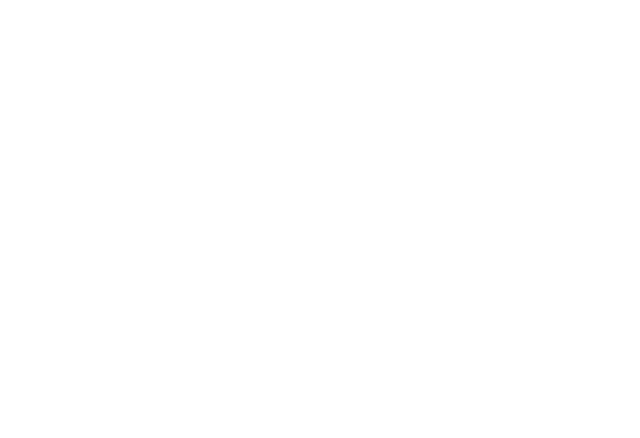
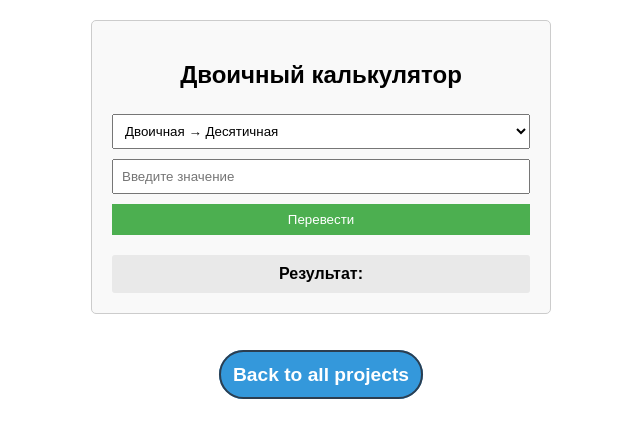
Before and after one commit to FonuaBruh/pet-project-collection, a plain HTML site: page math/binary_decimal_converter/index.html in a window 1280 px wide. Shown: the whole page, without its empty margins (319-959 px from the left). Drawn offline with Linux system fonts and the light colour scheme.

Commit message:
add binary converter project

```diff
--- a/math/binary_decimal_converter/app.js
+++ b/math/binary_decimal_converter/app.js
@@ -0,0 +1,36 @@
+function calculate() {
+            const conversionType = document.getElementById('conversionType').value;
+            const inputValue = document.getElementById('inputValue').value.trim();
+            const resultElement = document.getElementById('result');
+
+            if (!inputValue) {
+                resultElement.textContent = 'Пожалуйста, введите значение';
+                return;
+            }
+
+            try {
+                let result;
+
+                if (conversionType === 'binToDec') {
+
+                    if (!/^[01]+$/.test(inputValue)) {
+                        throw new Error('Двоичное число должно содержать только 0 и 1');
+                    }
+
+                    result = parseInt(inputValue, 2);
+
+                } else {
+
+                    if (!/^\d+$/.test(inputValue)) {
+                        throw new Error('Десятичное число должно содержать только цифры');
+                    }
+
+                    result = Number(inputValue).toString(2);
+                }
+
+                resultElement.textContent = result;
+
+            } catch (error) {
+                resultElement.textContent = 'Ошибка: ' + error.message;
+            }
+        }
--- a/math/binary_decimal_converter/index.html
+++ b/math/binary_decimal_converter/index.html
@@ -8,7 +8,27 @@
 </head>
 <body>
 
+    <div class="calculator">
+        <h2>Двоичный калькулятор</h2>
 
+        <select id="conversionType">
+            <option value="binToDec">Двоичная → Десятичная</option>
+            <option value="decToBin">Десятичная → Двоичная</option>
+        </select>
+
+        <input type="text" id="inputValue" placeholder="Введите значение">
+
+        <button onclick="calculate()">Перевести</button>
+
+        <div class="result">
+            <strong>Результат:</strong>
+            <div id="result"></div>
+        </div>
+    </div>
+
+    <div class="back">
+        <a class="back-btn" href="../../index.html">Back to all projects</a>
+    </div>
 
     <script src="app.js"></script>
 </body>
--- a/math/binary_decimal_converter/style.css
+++ b/math/binary_decimal_converter/style.css
@@ -0,0 +1,64 @@
+* {
+    box-sizing: border-box;
+}
+
+body {
+    font-family: Arial, sans-serif;
+    max-width: 500px;
+    margin: 0 auto;
+    padding: 20px;
+    display: flex;
+    flex-direction: column;
+    align-items: center;
+    gap: 50px;
+}
+
+.calculator {
+    border: 1px solid #ccc;
+    padding: 20px;
+    border-radius: 5px;
+    background-color: #f9f9f9;
+    text-align: center;
+}
+
+input,
+select,
+button {
+    padding: 8px;
+    margin: 5px 0;
+    width: 100%;
+    box-sizing: border-box;
+}
+
+button {
+    background-color: #4CAF50;
+    color: white;
+    border: none;
+    cursor: pointer;
+}
+
+button:hover {
+    background-color: #45a049;
+}
+
+.result {
+    margin-top: 15px;
+    padding: 10px;
+    background-color: #e9e9e9;
+    border-radius: 3px;
+}
+
+.back-btn {
+    font-weight: 600;
+    font-size: 1.2rem;
+    text-decoration: none;
+    border: 2px solid #2c3e50;
+    border-radius: 25px;
+    padding: 12px;
+    background-color: #3498db;
+    color: white;
+}
+
+.back-btn:hover {
+    color: #000;
+}
```
Also changed, not shown: projects.json (+4 -4 lines).
